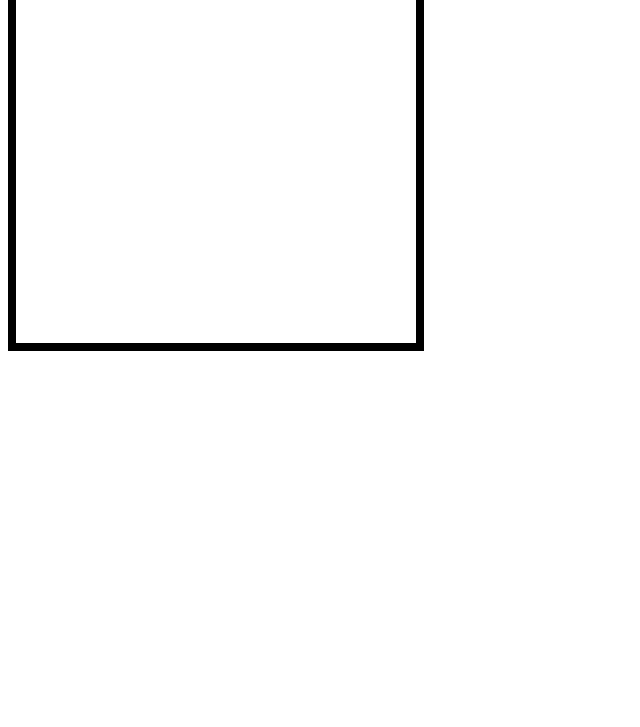
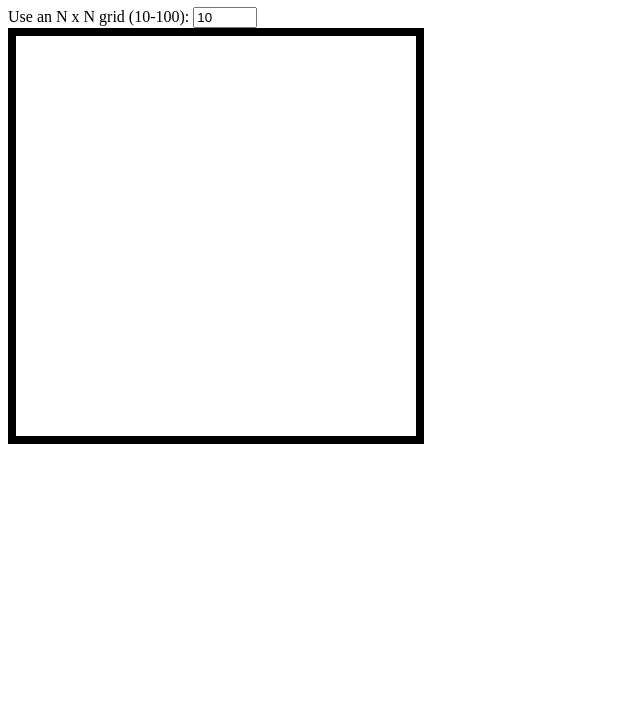
Before and after one commit to Brent-Rodgers/odin-etchasketch, a plain HTML site: page index.html in a window 1280 px wide. Shown: the part 73-800 px from the top of the page, without its empty margins (0-640 px from the left). Drawn offline with Linux system fonts and the light colour scheme.

Commit message:
Add ability for user to change grid size

```diff
--- a/index.html
+++ b/index.html
@@ -9,8 +9,10 @@
     <link rel="stylesheet" href="styles.css">
 </head>
 <body>
+    <h1>Etch-a-Sketch!</h1>
+    <label for="grid-size"> Use an N x N grid (10-100):</label>
+    <input type="number" id="grid-size" value="10" name="grid-size" min="10" max="100">
     <div id = "container">
-
     </div>
 </body>
 </html>
--- a/js/script.js
+++ b/js/script.js
@@ -1,6 +1,11 @@
 const container = document.getElementById("container")
+const gridInput = document.getElementById("grid-size")
 
 function createGrid(numRows, numCols) {
+    while (container.firstChild) {
+        container.firstChild.remove()
+    }
+
     container.style.setProperty('--grid-rows', numRows);
     container.style.setProperty('--grid-cols', numCols);
     for (i=0; i < (numRows * numCols); i++) {
@@ -9,7 +14,11 @@ function createGrid(numRows, numCols) {
     }
 }
 
-createGrid(20, 20);
+createGrid(gridInput.value, gridInput.value);
+
+gridInput.addEventListener('change', () => {
+    createGrid(gridInput.value, gridInput.value)
+});
 
 let blocks = document.querySelectorAll('.grid-item')
 
```
